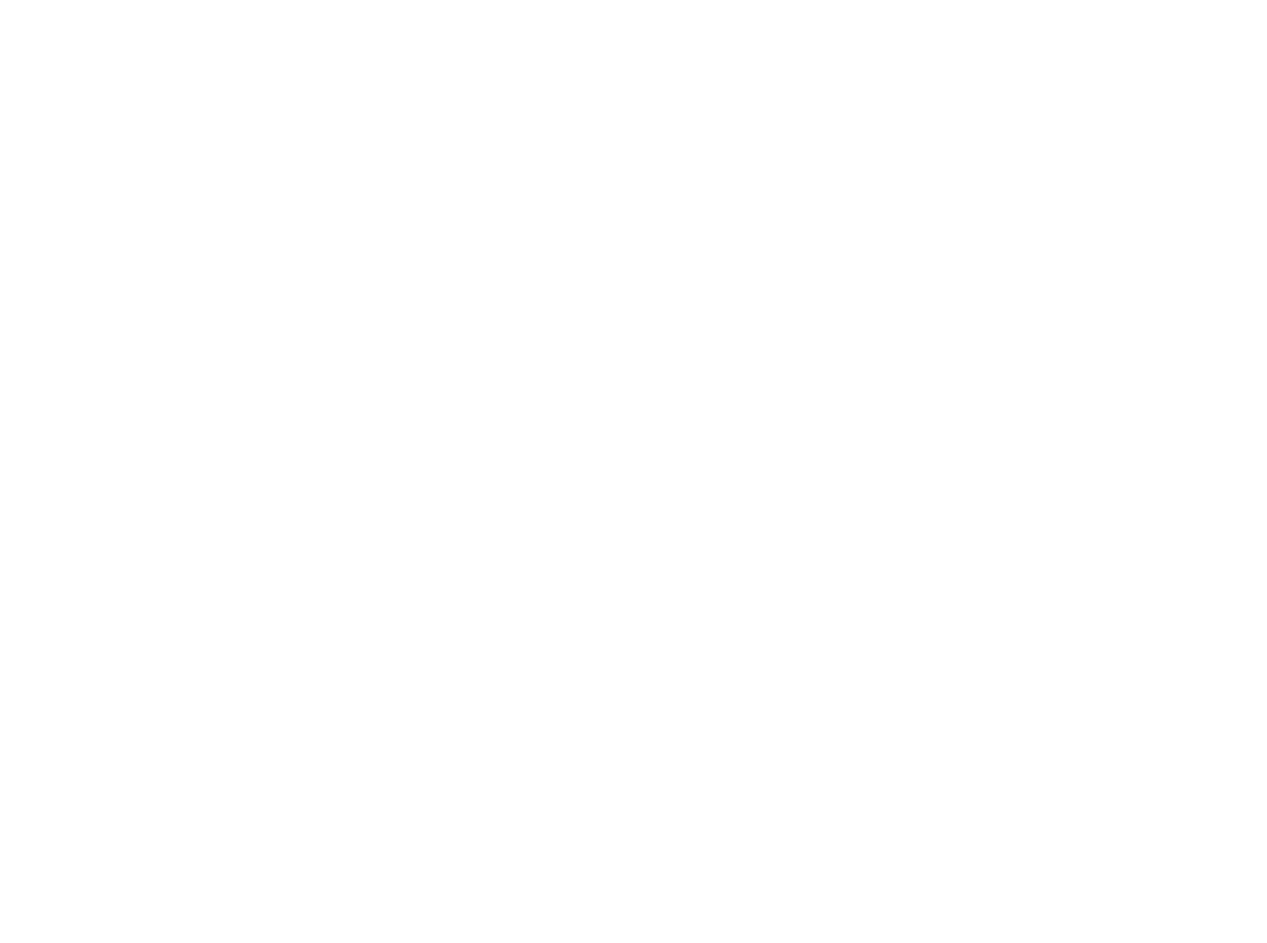
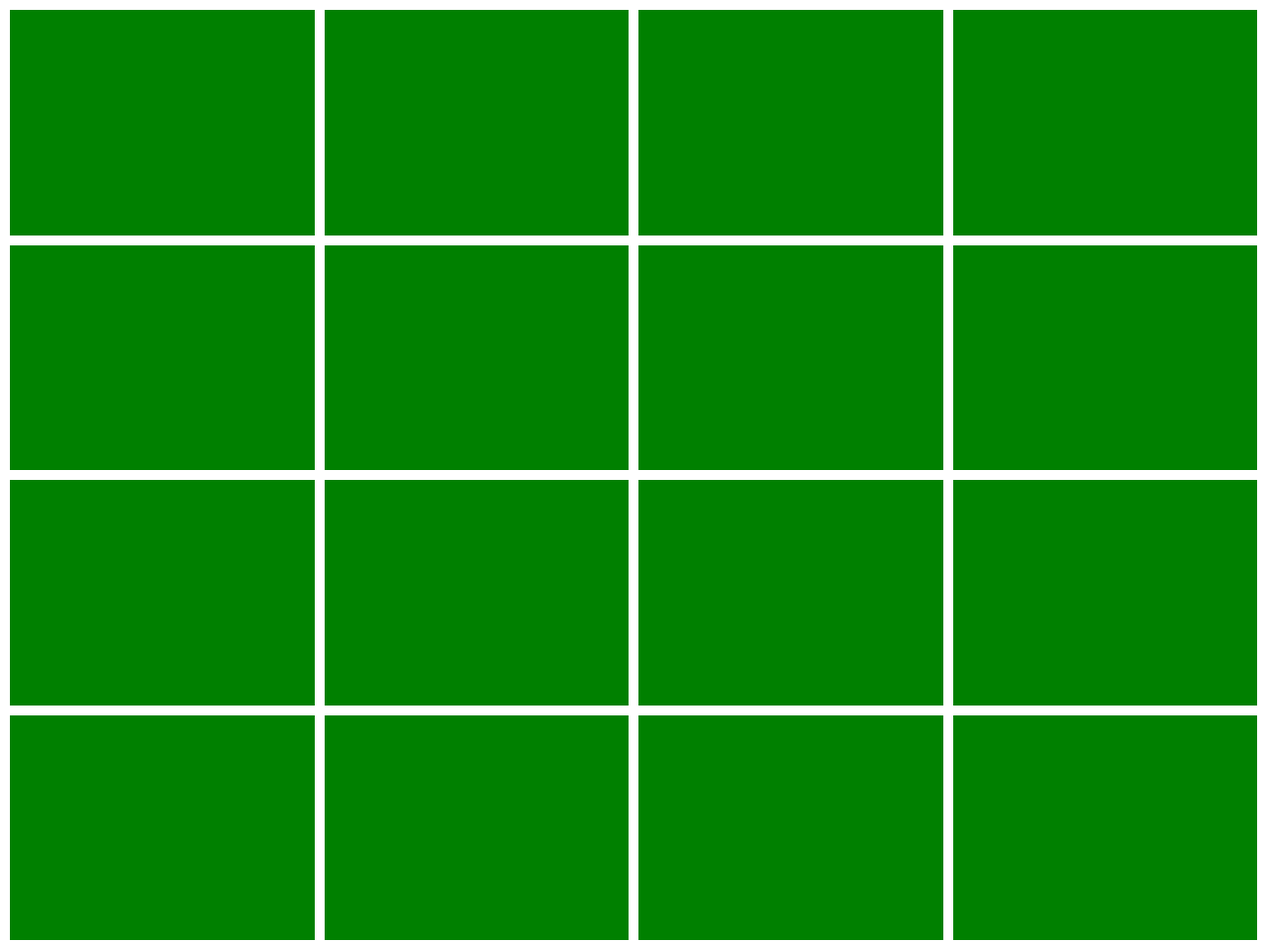
Before and after one commit to Taratakos/singolo, a plain HTML site: page index.html in a window 1280 px wide. Shown: the whole page at 99% size. Before the commit the page ends 800 px from the top, so only its background shows below. Drawn offline with Linux system fonts and the light colour scheme.

Commit message:
add grid and flex variants

```diff
--- a/index.html
+++ b/index.html
@@ -8,7 +8,11 @@
     <title>Singolo</title>
   </head>
   <body>
-    <form action="/action_page.php" method="get" target="_self">
+    <!-- <h1>
+      <p>Singolo</p>
+      <p>Block2</p>
+    </h1> -->
+    <!-- <form action="/action_page.php" method="get" target="_self"> -->
     <!-- <input type="date" name="birthday" />
       <input type="time" name="game-time" />
       <input type="email" name="email-address" required />
@@ -64,10 +68,11 @@
       If you click the "Submit" button, the form-data will be sent to a page
       called "/action_page.php".
     </p> -->
+
     <!--  -->
-
-    <!-- Сітка  -->
-    <!-- <ul>
+    <!-- #region Сітка  -->
+    <!--  -->
+    <ul>
       <li></li>
       <li></li>
       <li></li>
@@ -87,7 +92,8 @@
       <li></li>
       <li></li>
       <li></li>
-    </ul> -->
+    </ul>
+
     <!-- Vertical menu with a smooth appearance of an element on hover -->
 
     <!-- <ul class="menu">
@@ -125,6 +131,5 @@
 
     <!--  -->
     <!--  -->
-
   </body>
 </html>
--- a/style.css
+++ b/style.css
@@ -1,35 +1,3 @@
-/* * {
-  margin: 0;
-  padding: 0;
-} */
-
-/*  */
-
-/*
-li {
-  background-color: green;
-  list-style: none;
-}
-
-
-li:nth-child(1n + 17) {
-  display: none;
-}
-
-ul {
-  display: grid;
-  width: 100%;
-  flex-wrap: wrap;
-  grid-template: "a a a a";
-  width: calc(100vw - 20px);
-  height: calc(100vw - 20px);
-  margin: 10px;
-  gap: 10px;
-}
-*/
-
-/*  */
-
 /* div {
   background: linear-gradient(270deg, #cedb56, #008ace);
 }
@@ -129,3 +97,85 @@ a:hover {
   transform: rotateY(180deg);
 }
 */
+
+/* #region Сітка  метод Flex*/
+
+/*
+* {
+  margin: 0;
+  padding: 0;
+  background: white;
+}
+
+ul {
+  display: flex;
+  width: 100%;
+  flex-wrap: wrap;
+}
+
+li:nth-child(4n) {
+  margin: 10px 10px 0 10px;
+}
+
+li {
+  height: calc(25vw - 13px);
+  width: calc(25vw - 13px);
+  background: green;
+  list-style: none;
+  margin: 10px 0 0 10px;
+}
+*/
+
+/* #endregion */
+
+/* #region Сітка  метод Grid*/
+
+* {
+  margin: 0;
+  padding: 0;
+  background: white;
+}
+
+ul {
+  display: grid;
+  width: 100%;
+  flex-wrap: wrap;
+  grid-template: "a a a a";
+  width: calc(100vw - 20px);
+  height: calc((100vw * 3) / 4 - 20px);
+  gap: 10px;
+  margin: 10px;
+}
+
+li {
+  background: green;
+  list-style: none;
+}
+
+li:nth-child(1n + 17) {
+  display: none;
+}
+
+/* у випадку якщо використовуємо структуру 3 до 4
+height: calc((100vw * 3) / 4 - 20px);
+Якщо б  елементів було б трохи більше то висота повиина бути пропорційна нашій ширині:
+height: calc((100vw - 20px);
+Сітка на обмежену к-сть елементів. Для того щоб забарти всі зайві елементи (li в нас > 16) в сітці:
+
+li:nth-child(1n + 17) {
+  display: none;
+}
+*/
+
+/* #endregion */
+
+/* ul {
+  display: grid;
+  width: 100%;
+  flex-wrap: wrap;
+  grid-template: "a a a a";
+  width: calc(100vw - 20px);
+  height: calc(100vw - 20px);
+  margin: 10px;
+  gap: 10px;
+} */
```
Lines whose indentation alone changed are shown as unchanged.
